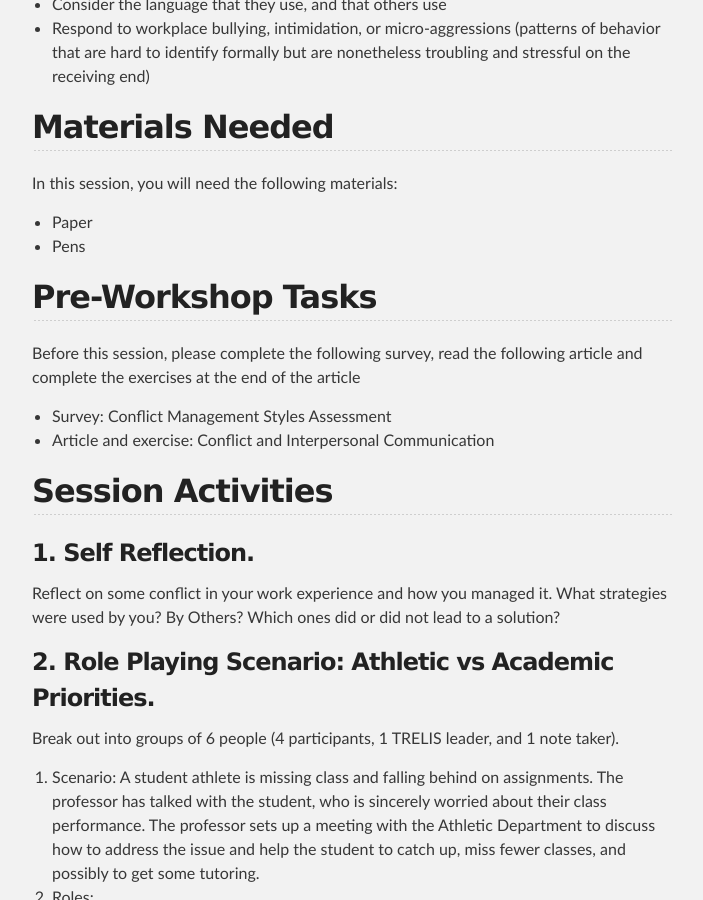
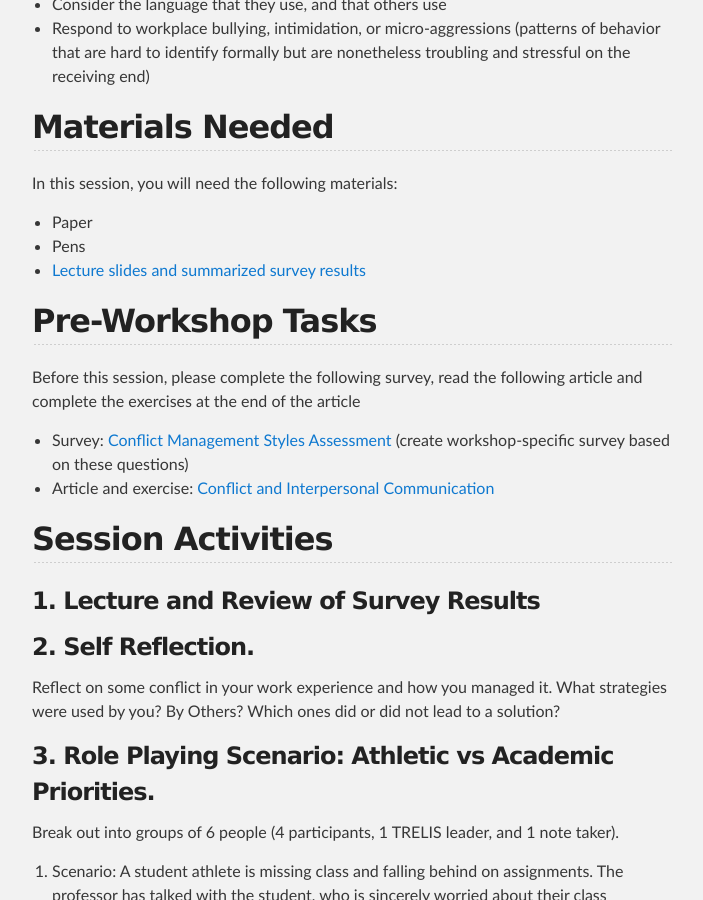
Before and after one commit to TRELIStoolkit/TRELIStoolkit.github.io, a Jekyll site: the page built from session3.md, in a window 1280 px wide and 900 px high, scrolled down 930 px. Shown: the whole window, without its empty margins (288-991 px from the left). Built offline with Jekyll 4.4.1, drawn with Linux system fonts in a browser that asks for light colours; our own code applies the rules of GitHub Pages for plain Markdown files.

Commit message:
Link documents

```diff
--- a/session3.md
+++ b/session3.md
@@ -17,17 +17,20 @@ At the end of this session, participants will be able to…
 In this session, you will need the following materials:
 * Paper
 * Pens
+* [Lecture slides and summarized survey results](https://mstuhlmacher.github.io/TRELIStoolkit/assets/documents/S3_Slides.pdf)
 
 ## Pre-Workshop Tasks
 Before this session, please complete the following survey, read the following article and complete the exercises at the end of the article
-* Survey: Conflict Management Styles Assessment
-* Article and exercise: Conflict and Interpersonal Communication
+* Survey: [Conflict Management Styles Assessment](https://mstuhlmacher.github.io/TRELIStoolkit/assets/documents/S3_Survey.pdf) (create workshop-specific survey based on these questions)
+* Article and exercise: [Conflict and Interpersonal Communication](https://mstuhlmacher.github.io/TRELIStoolkit/assets/documents/S3_Reading.pdf)
 
 ## Session Activities
-### 1. Self Reflection.
+### 1. Lecture and Review of Survey Results
+
+### 2. Self Reflection.
 Reflect on some conflict in your work experience and how you managed it. What strategies were used by you? By Others? Which ones did or did not lead to a solution?
 
-### 2. Role Playing Scenario: Athletic vs Academic Priorities.
+### 3. Role Playing Scenario: Athletic vs Academic Priorities.
 Break out into groups of 6 people (4 participants, 1 TRELIS leader, and 1 note taker).
 1. Scenario: A student athlete is missing class and falling behind on assignments. The professor has talked with the student, who is sincerely worried about their class performance. The professor sets up a meeting with the Athletic Department to discuss how to address the issue and help the student to catch up, miss fewer classes, and possibly to get some tutoring.
 2. Roles:
```
